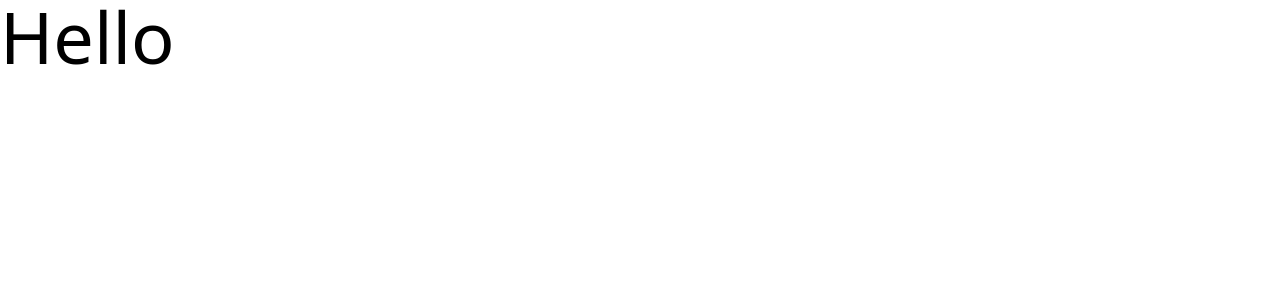
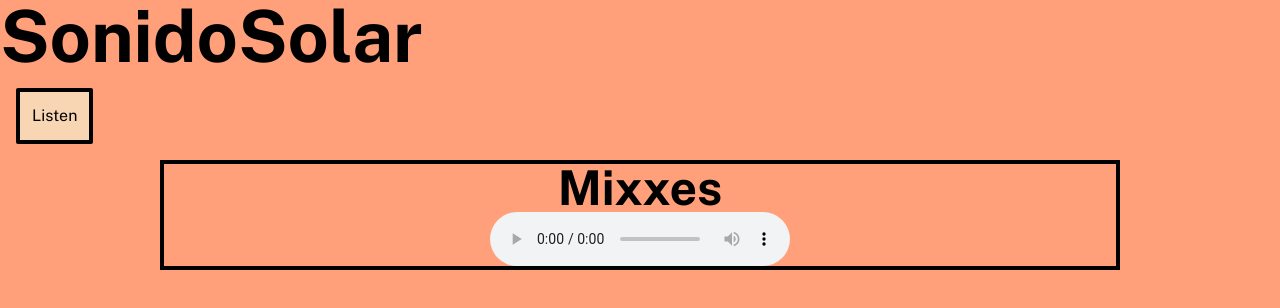
Before and after one commit to gerardojgarcia/sonido_nuxt, a Nuxt app: page / in a window 1280 px wide. Shown: the top 308 px of the page. Built offline with nearby package versions, Linux system fonts and the light colour scheme.

Commit message:
initial layout, setup for music player and controls

```diff
--- a/app.vue
+++ b/app.vue
@@ -7,3 +7,15 @@
 
   </div>
 </template>
+<style>
+@import url('https://fonts.googleapis.com/css2?family=Public+Sans:wght@300;400;700&display=swap');
+
+
+body {
+  background-color: #FFA07A;
+  font-family: 'Public Sans', sans-serif;
+}
+
+
+
+</style>
--- /dev/null
+++ b/components/AppButton.vue
@@ -0,0 +1,34 @@
+<script setup>
+
+defineProps({
+    title: String,
+    link: String,
+
+})
+
+
+</script>
+
+<template>
+    <div class="m-4">
+        <button :to="link" id="app-btn" class="rounded-sm border-black border-4 p-3 duration-150 ">{{ title }} </button>
+    </div>
+
+
+
+
+</template>
+<style scoped>
+
+#app-btn {
+    background-color: #F8D6B3;
+}
+
+#app-btn:hover {
+    box-shadow: 4px 6px black;
+
+}
+
+
+
+</style>
--- /dev/null
+++ b/components/AppHeader.vue
@@ -0,0 +1,19 @@
+<script setup>
+
+
+
+
+
+</script>
+<template>
+
+    <div>
+
+        <h1 class="text-7xl font-bold">SonidoSolar</h1>
+        <AppButton title="Listen" link="/"/>
+
+
+    </div>
+
+
+</template>
--- /dev/null
+++ b/components/AppLink.vue
@@ -0,0 +1,34 @@
+<script setup>
+
+defineProps({
+    title: String,
+    link: String,
+
+})
+
+
+</script>
+
+<template>
+    <div class="m-4">
+        <NuxtLink :to="link" id="app-btn" class="rounded-sm border-black border-4 p-3 duration-150 ">{{ title }} </NuxtLink>
+    </div>
+
+
+
+
+</template>
+<style scoped>
+
+#app-btn {
+    background-color: #F8D6B3;
+}
+
+#app-btn:hover {
+    box-shadow: 4px 6px black;
+
+}
+
+
+
+</style>
--- /dev/null
+++ b/components/AppMusicContainer.vue
@@ -0,0 +1,35 @@
+<script setup>
+
+
+
+
+</script>
+
+
+<template>
+
+    <div class="grid place-items-center w-3/4 m-auto border-black border-4">
+
+
+        <div class="flex ">
+            <strong class="text-5xl">Mixxes</strong>
+        </div>
+
+        <div class="music-player">
+            <audio src="/adiosadiosamor_Vol2.mp3" controls />
+
+            <div class="music-controls flex flex-row">
+
+
+
+
+
+            </div>
+
+        </div>
+
+
+    </div>
+
+
+</template>
--- a/layouts/default.vue
+++ b/layouts/default.vue
@@ -10,4 +10,5 @@
 
 <style scoped>
 
+
 </style>
--- a/pages/index.vue
+++ b/pages/index.vue
@@ -1,4 +1,7 @@
-<script  setup>
+<script setup>
+
+
+
 
 </script>
 
@@ -7,17 +10,13 @@
 
 <template>
 <div>
-    <h1 class="text-7xl">Hello</h1>
+
+    <AppHeader/>
+    <AppMusicContainer/>
+
+
 </div>
 
 
 
 </template>
-
-
-
-<style scoped>
-
-
-
-</style>
```
Also changed, not shown: 1 other file (tests, documents, lock files or other folders).
